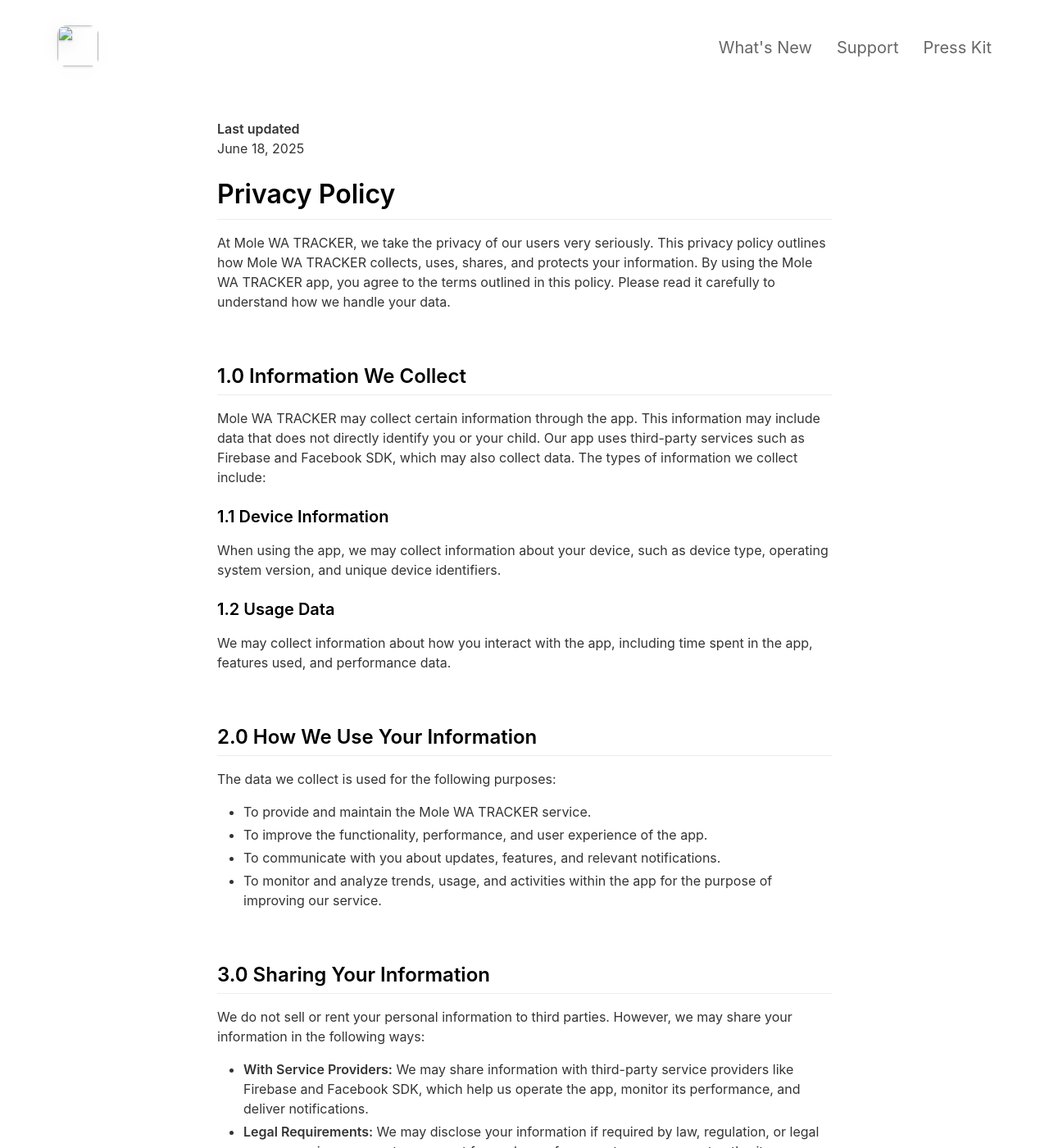
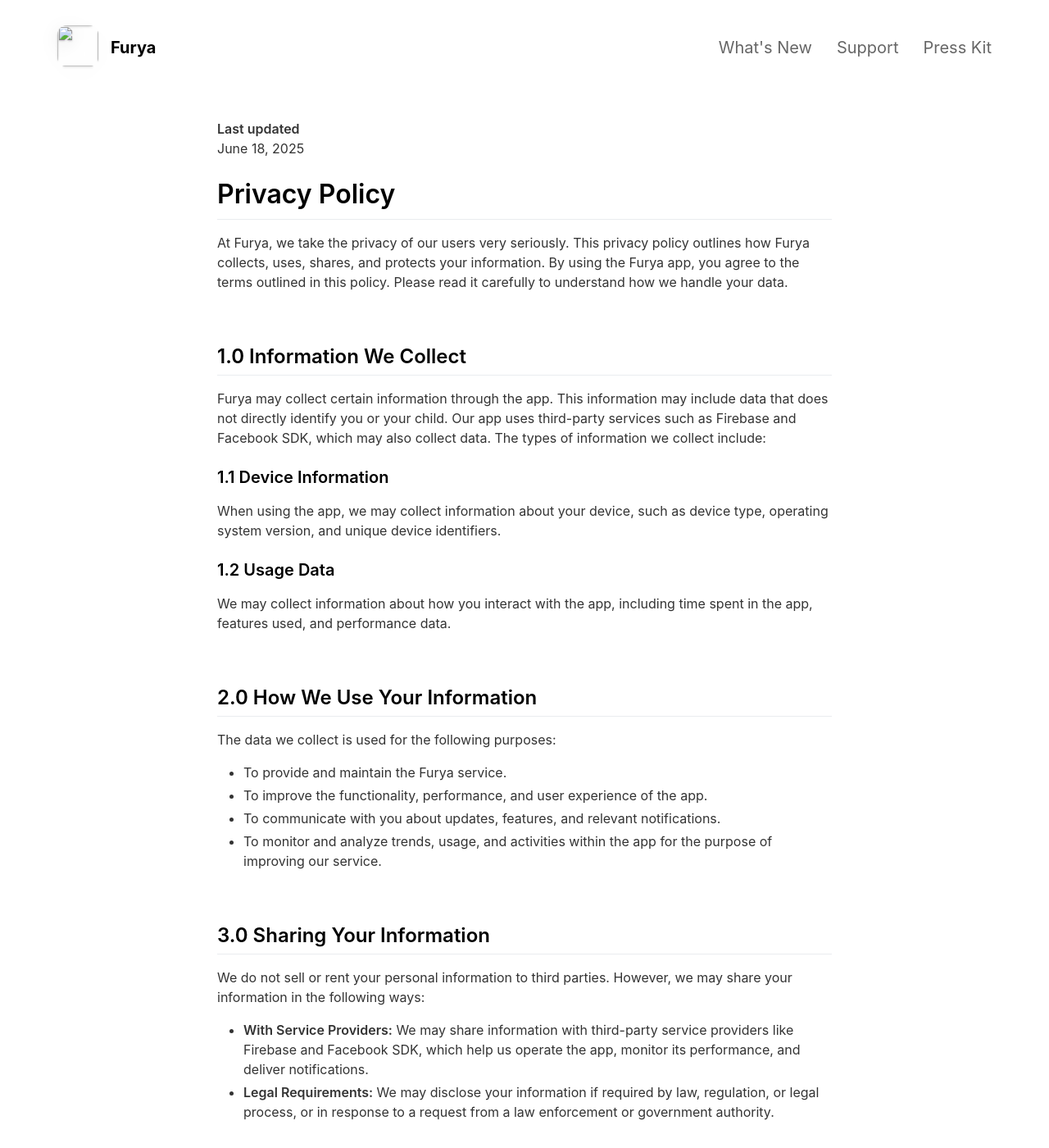
Before and after one commit to SwitchAlpha/moleapp, a Jekyll site: the page built from _pages/privacypolicy.md, in a window 1280 px wide and 1400 px high. Shown: the whole window at 82% size. Built offline with Jekyll 4.4.1, drawn with Linux system fonts in a browser that asks for light colours; nearby versions of some CDN libraries; some of the changed text lies outside the part shown.

Commit message:
Update app branding from Mole WA TRACKER to Furya across all content files
Co-authored-by: SwitchAlpha <48888576+SwitchAlpha@users.noreply.github.com>

```diff
--- a/_config.yml
+++ b/_config.yml
@@ -1,19 +1,19 @@
 #page title
-page_title                                :                                           # Automatically populates with app name if not set and if iOS app ID is set. Otherwise enter manually.
+page_title                                : Furya                                      # Automatically populates with app name if not set and if iOS app ID is set. Otherwise enter manually.
 
 # App Info
 ios_app_id                                : 1234793120                                # Required. Enter iOS app ID to automatically populate name, price and icons (e.g. 718043190).
 ios_app_country                           : us                                        # Required outside USA. Enter 2 letter country code as in https://en.wikipedia.org/wiki/ISO_3166-1_alpha-2
 
-appstore_link                             :                                           # Automatically populates if not set and if iOS app ID is set. Otherwise enter manually.
+appstore_link                             : https://apps.apple.com/tr/app/furya-tracker/id6747322426 # Automatically populates if not set and if iOS app ID is set. Otherwise enter manually.
 playstore_link                            :                                           # Enter Google Play Store URL.
 presskit_download_link                    : https://emilbaehr.com                                          # Enter a link to downloadable file or (e.g. public Dropbox link to a .zip file).
                                                                                       # Or upload your press kit file to assets and set path accordingly (e.g. "assets/your_press_kit.zip").
 
 app_icon                                  : # assets/appicon.png                      # Automatically populates if not set and if iOS app ID is set.  Otherwise enter path to icon file manually.
-app_name                                  :                                           # Automatically populates if not set and if iOS app ID is set.  Otherwise enter manually.
+app_name                                  : Furya                                      # Automatically populates if not set and if iOS app ID is set.  Otherwise enter manually.
 app_price                                 :                                           # Automatically populates if not set and if iOS app ID is set.  Otherwise enter manually.
-app_description                           : Write a short tagline for your app.
+app_description                           : Advanced tracking application for precise monitoring and analysis.
 
 enable_smart_app_banner                   : true                                      # Set to true to show a smart app banner at top of page on mobile devices.
 
--- a/_pages/privacypolicy.md
+++ b/_pages/privacypolicy.md
@@ -9,13 +9,13 @@ June 18, 2025
 
 # Privacy Policy
 
-At Mole WA TRACKER, we take the privacy of our users very seriously. This privacy policy outlines how Mole WA TRACKER collects, uses, shares, and protects your information. By using the Mole WA TRACKER app, you agree to the terms outlined in this policy. Please read it carefully to understand how we handle your data.
+At Furya, we take the privacy of our users very seriously. This privacy policy outlines how Furya collects, uses, shares, and protects your information. By using the Furya app, you agree to the terms outlined in this policy. Please read it carefully to understand how we handle your data.
 
 <br>
 
 ## 1.0 Information We Collect
 
-Mole WA TRACKER may collect certain information through the app. This information may include data that does not directly identify you or your child. Our app uses third-party services such as Firebase and Facebook SDK, which may also collect data. The types of information we collect include:
+Furya may collect certain information through the app. This information may include data that does not directly identify you or your child. Our app uses third-party services such as Firebase and Facebook SDK, which may also collect data. The types of information we collect include:
 
 ### 1.1 Device Information
 
@@ -31,7 +31,7 @@ We may collect information about how you interact with the app, including time s
 
 The data we collect is used for the following purposes:
 
-- To provide and maintain the Mole WA TRACKER service.
+- To provide and maintain the Furya service.
 - To improve the functionality, performance, and user experience of the app.
 - To communicate with you about updates, features, and relevant notifications.
 - To monitor and analyze trends, usage, and activities within the app for the purpose of improving our service.
@@ -64,7 +64,7 @@ You have certain rights regarding your data, including:
 
 ## 6.0 Children's Privacy
 
-Mole WA TRACKER is designed for parents to monitor their children’s online activities. We do not knowingly collect personal information from children under the age of 13 without parental consent. If we learn that we have collected such information, we will delete it as quickly as possible.
+Furya is designed for parents to monitor their children’s online activities. We do not knowingly collect personal information from children under the age of 13 without parental consent. If we learn that we have collected such information, we will delete it as quickly as possible.
 
 <br>
 
```
Also changed, not shown: _pages/support.md (+4 -4 lines).
